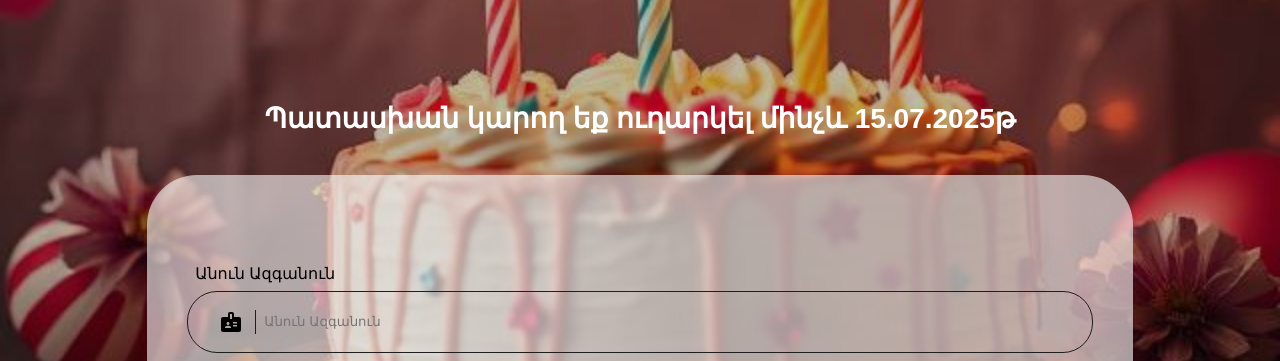
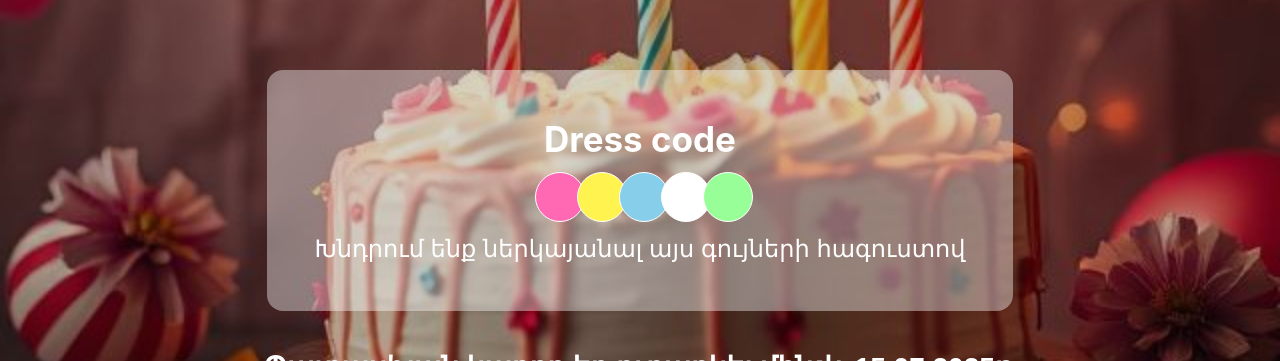
Before and after one commit to VaheHovakimyan/hraviratoms-happy-birthday-1, a React (Create React App) app: page / in a window 1280 px wide. Shown: the part 781-1142 px from the top of the page. Built offline with nearby package versions, Linux system fonts and the light colour scheme; no server answers; a web font is replaced by a local one.

Commit message:
add-dress-code

```diff
--- a/src/components/contact-owner/ContactOwnerForm.tsx
+++ b/src/components/contact-owner/ContactOwnerForm.tsx
@@ -43,6 +43,13 @@ const ContactOwnerForm: FC = () => {
         {({ values, isValid, handleChange }) => (
           <Form>
             <div className="contact_main_div" id="form">
+            <div style={{display: 'flex', justifyContent: 'center', margin: 'auto', background:'rgba(255, 255, 255, 0.4)', padding: '48px', borderRadius: '16px'}}>    <div style={{display: 'flex', flexDirection: 'column', alignItems: 'center',  gap: '12px'}}>
+        <h2 style={{fontSize: '35px', color:'white'}}>Dress code</h2>        <div style={{display: 'flex', justifyContent: 'center'}}>
+            <div style={{background: '#FF69B4', borderRadius: '50%', width: '50px', height: '50px', border: '1px white solid', marginLeft: '8px'}}></div>            <div style={{background: '#FFF44F', borderRadius: '50%', width: '50px', height: '50px', border: '1px white solid', marginLeft: '-8px'}}></div>
+            <div style={{background: '#87CEEB', borderRadius: '50%', width: '50px', height: '50px', border: '1px white solid', marginLeft: '-8px'}}></div>            <div style={{background: '#FFFFFF', borderRadius: '50%', width: '50px', height: '50px', border: '1px white solid', marginLeft: '-8px'}}></div>
+            <div style={{background: '#98FF98', borderRadius: '50%', width: '50px', height: '50px', border: '1px white solid', marginLeft: '-8px'}}></div>        </div>
+        <p style = {{color: 'white', fontSize: '24px'}}>Խնդրում ենք ներկայանալ այս գույների հագուստով</p>    </div>
+</div>
               <h3 className="contact_div_title">Պատասխան կարող եք ուղարկել մինչև 15.07.2025թ</h3>
 
               <div className="contact_form">
--- a/src/components/location/Location.tsx
+++ b/src/components/location/Location.tsx
@@ -24,8 +24,10 @@ const Location: FC = () => {
          <div>
           <a className="location_map" href={locationData.link} target="_blank">Քարտեզ</a>
          </div>
+
       </div>
     </div>
+
   )
 }
 
```
